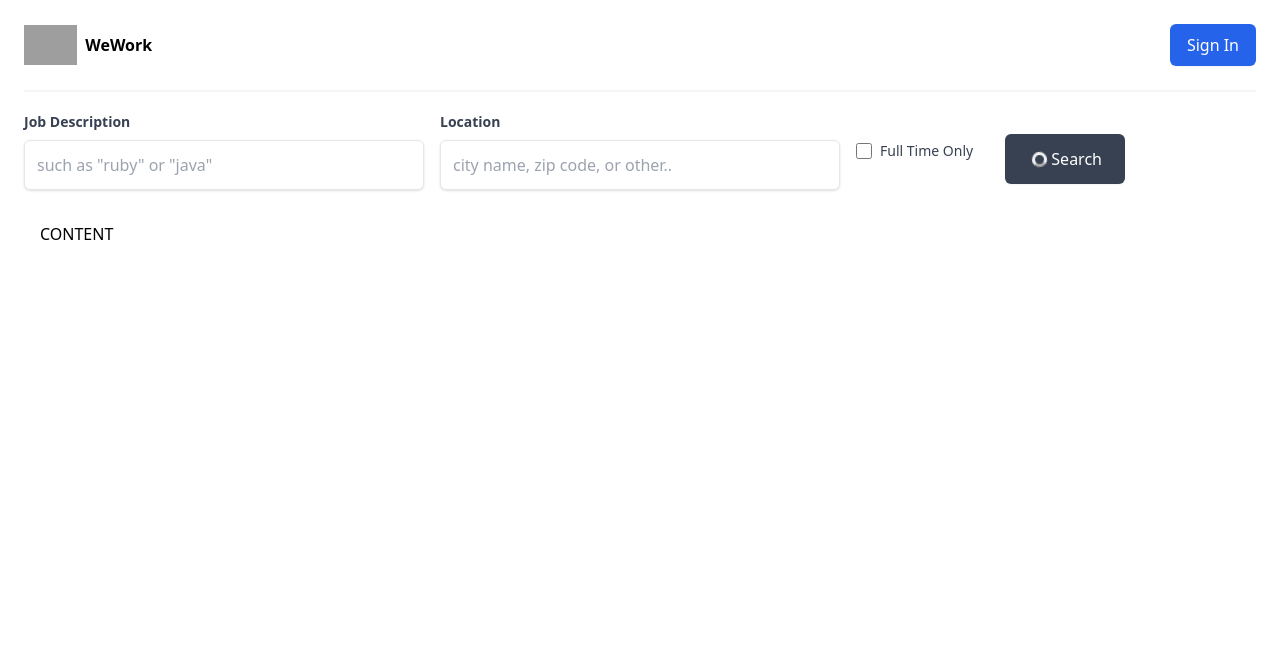
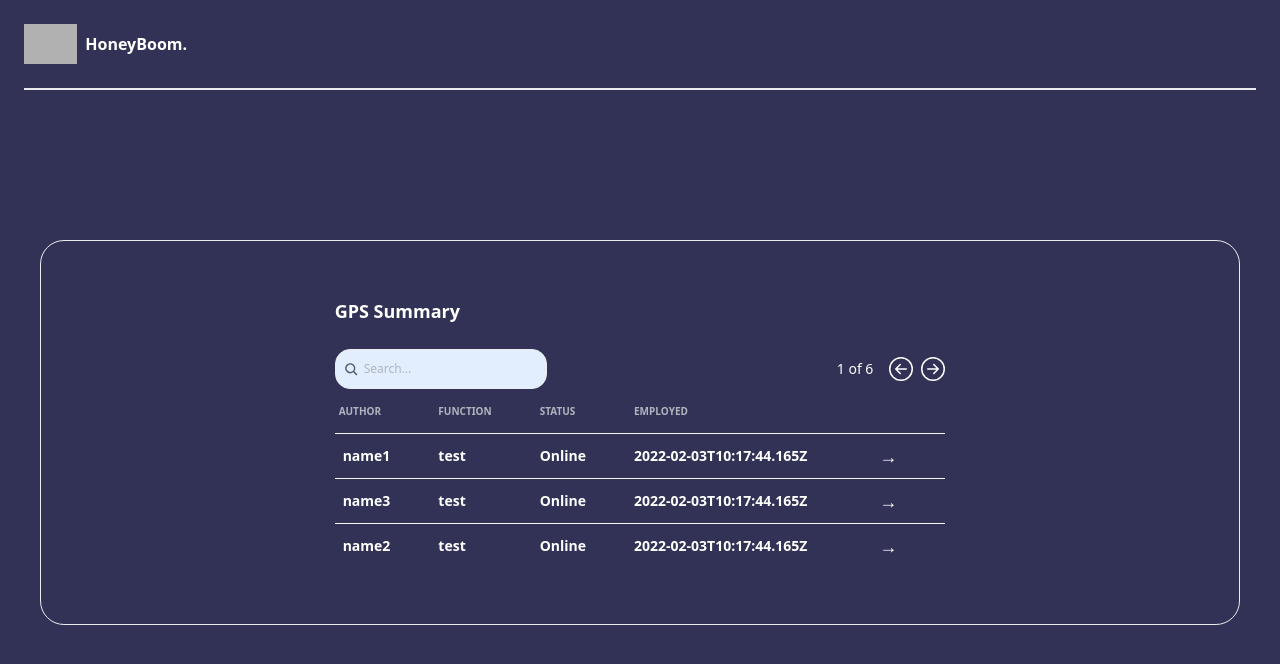
Before and after one commit to arrlancore/honey-boom-project, a Next.js app: page / in a window 1280 px wide. Shown: the top 664 px of the page. Built offline with nearby package versions, Linux system fonts and the light colour scheme; grey boxes are pictures that could not be loaded.

Commit message:
init gps list

```diff
--- a/pages/index.tsx
+++ b/pages/index.tsx
@@ -1,119 +1,138 @@
+import React, { useState } from "react";
 import Head from "next/head";
+import Button from "../src/components/Button";
+import Header from "../src/components/Header";
+import TextField from "../src/components/TextField";
+import PasswordField from "../src/components/PasswordField";
+import Link from "next/link";
+import Table, { THead, TRow } from "../src/components/Table";
+import Text from "../src/components/Text";
+import SearchInput from "../src/components/SearchInput";
+import arrowRightIcon from "../src/assets/icon/arrow-right-circle.svg";
+import arrowLeftIcon from "../src/assets/icon/arrow-left-circle.svg";
 import Image from "next/image";
 
 const caption = {
-  title: "WeWork",
-  description: "Find the best work!",
-  signIn: "Sign In",
-
-  jobDesc: "Job Description",
-  location: "Location",
-  search: "Search",
-  fulltimeOnly: "Full Time Only",
+  title: "HoneyBoom.",
+  description: "GPS Summary",
+  see: "see detail",
 };
 
-export default function Home() {
+const tableHeads: THead[] = [
+  { key: "author", title: "Author" },
+  { key: "function", title: "Function" },
+  { key: "status", title: "Status" },
+  { key: "employed", title: "Employed" },
+  { key: "action", title: "" },
+];
+
+interface IGPSSummary {
+  id: string;
+  author: string;
+  function: string;
+  status: string;
+  employed: string;
+  action?: string;
+}
+
+const tableRows: TRow<IGPSSummary>[] = [
+  {
+    id: "1",
+    author: "name1",
+    function: "test",
+    status: "Online",
+    employed: "2022-02-03T10:17:44.165Z",
+  },
+  {
+    id: "2",
+    author: "name3",
+    function: "test",
+    status: "Online",
+    employed: "2022-02-03T10:17:44.165Z",
+  },
+  {
+    id: "3",
+    author: "name2",
+    function: "test",
+    status: "Online",
+    employed: "2022-02-03T10:17:44.165Z",
+  },
+];
+
+const renderers = {
+  action: (_: unknown, gps: IGPSSummary) => {
+    return (
+      <Link
+        title={caption.see}
+        className="px-6 text-lg left-0 transition-[left] hover:text-yellow-300 hover:left-2 relative"
+        href={`/detail/${gps.id}`}
+      >
+        {`→`}
+      </Link>
+    );
+  },
+};
+
+export default function Login() {
   return (
-    <div className="relative bg-white">
+    <div className="relative bg-gradient-default min-h-screen">
       <Head>
-        <title>{caption.title} - {caption.description}</title>
+        <title>
+          {caption.title} - {caption.description}
+        </title>
       </Head>
       <div className="mx-auto max-w-7xl px-4 sm:px-6">
         {/* header */}
-        <header>
-          <div className="flex items-center justify-between border-b-2 border-gray-100 py-6 md:justify-start md:space-x-10">
-            <div className="flex justify-start lg:w-0 lg:flex-1">
-              <a href="#" className="flex items-center">
-                <Image
-                  className="h-8 w-auto sm:h-10"
-                  src="https://tailwindui.com/img/logos/mark.svg?color=blue&shade=600"
-                  alt="logo"
-                  width={47}
-                  height={40}
+        <Header title={caption.title} />
+
+        <main className="mt-8">
+          <section
+            className="flex flex-col p-4 items-center justify-center min-h-screen
+            mt-[-90px]"
+          >
+            <div
+              className="flex flex-col items-center p-14 w-full rounded-3xl border-[1px]
+            text-white border-full border-gray-200 max-w-7xl"
+            >
+              <div>
+                <Text variant="head2" className="mb-6">
+                  {caption.description}
+                </Text>
+                <div>
+                  <section className="flex justify-between">
+                    <SearchInput className="bg-blue-100" />
+                    <div className="flex items-center justify-center">
+                      <Text variant="caption">1 of 6</Text>
+                      <div className="flex ml-4">
+                        <Image
+                          {...arrowLeftIcon}
+                          width="24"
+                          height="24"
+                          alt="prev"
+                          className="cursor-pointer hover:opacity-50"
+                        />
+                        <div className="w-2" />
+                        <Image
+                          {...arrowRightIcon}
+                          width="24"
+                          height="24"
+                          alt="next"
+                          className="cursor-pointer hover:opacity-50"
+                        />
+                      </div>
+                    </div>
+                  </section>
+                </div>
+                <Table
+                  rows={tableRows}
+                  heads={tableHeads}
+                  renderers={renderers}
                 />
-                <h1 className="text-md ml-2">
-                  <b>{caption.title}</b>
-                </h1>
-              </a>
+              </div>
             </div>
-
-            <div className="items-center justify-end">
-              <a
-                href="#"
-                className="ml-8 inline-flex items-center justify-center whitespace-nowrap rounded-md border border-transparent bg-blue-600 px-4 py-2 text-base font-medium text-white shadow-sm hover:bg-blue-700"
-              >
-                {caption.signIn}
-              </a>
-            </div>
-          </div>
-        </header>
-
-        <main>
-        {/* search form */}
-        <section id="form" className="mt-5">
-          <div className="grid grid-cols-1 md:grid-cols-3 gap-4">
-            <div className="mb-4 min-w-[300px]">
-              <label
-                className="block text-gray-700 text-sm font-bold mb-2"
-                htmlFor="description"
-              >
-                {caption.jobDesc}
-              </label>
-              <input
-                className="shadow rounded-md appearance-none border h-[50px] w-full py-2 px-3 text-gray-700 leading-tight focus:outline-none focus:shadow-outline"
-                id="description"
-                type="text"
-                placeholder={`such as "ruby" or "java"`}
-              />
-            </div>
-
-            <div className="mb-4 min-w-[300px]">
-              <label
-                className="block text-gray-700 text-sm font-bold mb-2"
-                htmlFor="location"
-              >
-                {caption.location}
-              </label>
-              <input
-                className="shadow rounded-md appearance-none border h-[50px] w-full py-2 px-3 text-gray-700 leading-tight focus:outline-none focus:shadow-outline"
-                id="location"
-                type="text"
-                placeholder="city name, zip code, or other.."
-              />
-            </div>
-
-            <div className="flex items-center justify-between md:justify-start">
-              <div className="flex items-center mb-4">
-                <input
-                  id="fulltime"
-                  type="checkbox"
-                  defaultValue=""
-                  className="w-4 h-4 text-blue-600 bg-gray-100 rounded border-gray-300 focus:ring-blue-500 dark:focus:ring-blue-600 dark:ring-offset-gray-800 focus:ring-2 dark:bg-gray-700 dark:border-gray-600"
-                />
-                <label
-                  htmlFor="fulltime"
-                  className="ml-2 text-sm font-medium text-gray-700 "
-                >
-                  {caption.fulltimeOnly}
-                </label>
-              </div>
-
-              <button
-                className="ml-8 min-w-[120px] h-[50px] inline-flex items-center justify-center whitespace-nowrap rounded-md border border-transparent bg-gray-700 px-4 py-2 text-base font-medium text-white shadow-sm hover:bg-gray-900"
-              >
-                <div className="base-loader base-loader-light" />
-                {caption.search}
-              </button>
-            </div>
-          </div>
-        </section>
-
-        {/* content */}
-        <section className="flex flex-col p-4">
-          <h1>CONTENT</h1>
-        </section>
+          </section>
         </main>
       </div>
     </div>
-  )
+  );
 }
```
